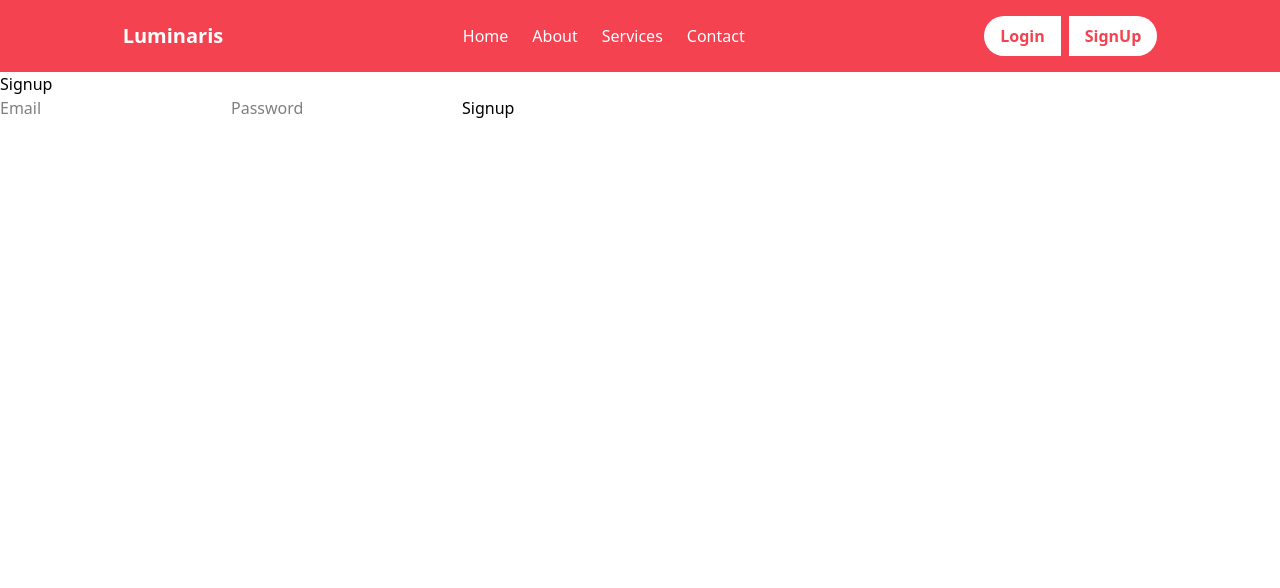
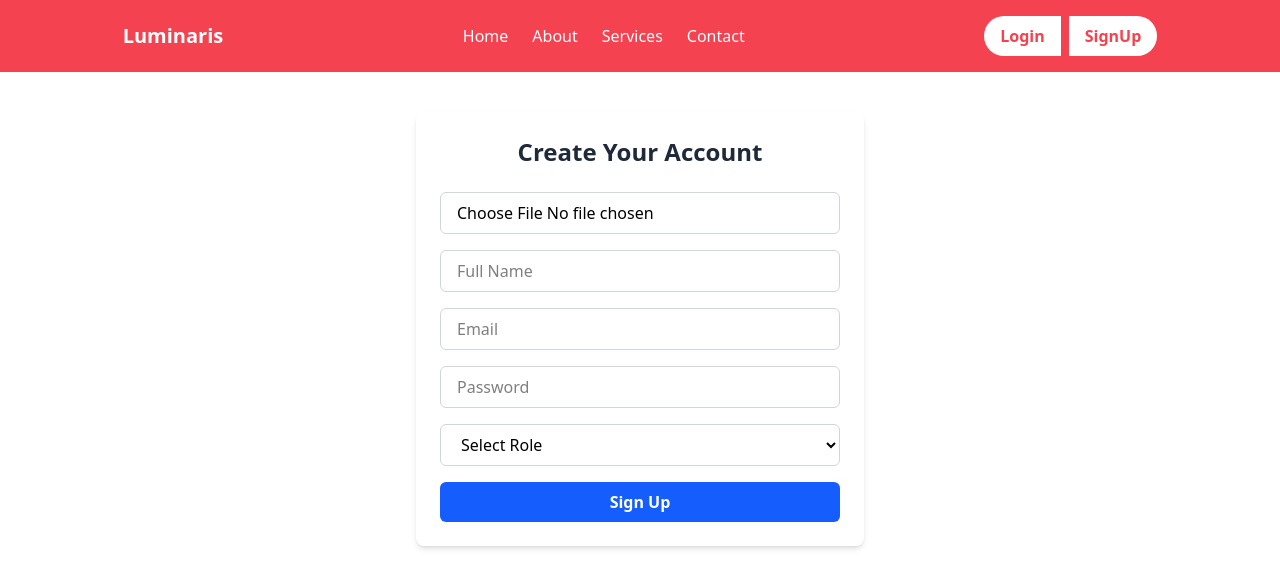
Before and after one commit to inzamulhaque1/Luminaris-client, a React (Vite) app: page /signup in a window 1280 px wide. Shown: the top 588 px of the page. Built offline with nearby package versions, Linux system fonts and the light colour scheme; no server answers.

Commit message:
create user with database system

```diff
--- a/src/hooks/useAuth.jsx
+++ b/src/hooks/useAuth.jsx
@@ -1,8 +1,54 @@
-import { useContext } from "react";
-import { AuthContext } from "../context/AuthProvider";
+import { createContext, useContext, useState, useEffect } from "react";
+import { jwtDecode } from "jwt-decode"; // Use named import
 
-const useAuth = () => {
-  return useContext(AuthContext);
+const AuthContext = createContext();
+
+export const AuthProvider = ({ children }) => {
+  const [user, setUser] = useState(null);
+  const [token, setToken] = useState(null);
+  const [loading, setLoading] = useState(true);
+
+  useEffect(() => {
+    const storedToken = localStorage.getItem("token");
+    if (storedToken) {
+      try {
+        const decoded = jwtDecode(storedToken);
+        if (decoded.exp * 1000 > Date.now()) { // Check if token is not expired
+          setToken(storedToken);
+          setUser(decoded);
+        } else {
+          localStorage.removeItem("token");
+        }
+      } catch (err) {
+        localStorage.removeItem(err,"token");
+      }
+    }
+    setLoading(false);
+  }, []);
+
+  const login = (token, userData) => {
+    setToken(token);
+    setUser(userData);
+    localStorage.setItem("token", token);
+  };
+
+  const logout = () => {
+    setToken(null);
+    setUser(null);
+    localStorage.removeItem("token");
+  };
+
+  return (
+    <AuthContext.Provider value={{ user, token, login, logout, loading }}>
+      {children}
+    </AuthContext.Provider>
+  );
 };
 
-export default useAuth;
+export const useAuth = () => {
+  const context = useContext(AuthContext);
+  if (!context) {
+    throw new Error("useAuth must be used within an AuthProvider");
+  }
+  return context;
+};
--- a/src/main.jsx
+++ b/src/main.jsx
@@ -3,7 +3,8 @@ import { createRoot } from "react-dom/client";
 import "./index.css";
 import { RouterProvider } from "react-router-dom";
 import { router } from "./routes/routes.jsx";
-import AuthProvider from "./providers/AuthProvider.jsx";
+import { AuthProvider } from "./hooks/useAuth.jsx";
+
 
 createRoot(document.getElementById("root")).render(
   <StrictMode>
--- a/src/pages/Auth/Login.jsx
+++ b/src/pages/Auth/Login.jsx
@@ -1,35 +1,79 @@
-import { useState } from "react";
-import axios from "axios";
+import { useForm } from "react-hook-form";
+
+import { useNavigate } from "react-router-dom";
+import { useAuth } from "../../hooks/useAuth";
 
 const Login = () => {
-  const [email, setEmail] = useState("");
-  const [password, setPassword] = useState("");
-  const [message, setMessage] = useState("");
+  const { register, handleSubmit, formState: { errors } } = useForm();
+  const { login } = useAuth();
+  const navigate = useNavigate();
 
-  const handleLogin = async (e) => {
-    e.preventDefault();
-    setMessage(""); // Reset message before request
-
+  const onSubmit = async (data) => {
     try {
-      const res = await axios.post("http://localhost:5000/login", { email, password });
-      localStorage.setItem("token", res.data.token);
-      setMessage("Login successful!");
-    } catch (err) {
-      console.error("Login error:", err); // Debugging line
-      setMessage(err.response?.data?.message || "Something went wrong. Try again.");
+      const response = await fetch("http://localhost:5000/api/login", {
+        method: "POST",
+        headers: { "Content-Type": "application/json" },
+        body: JSON.stringify(data),
+      });
+      const result = await response.json();
+      if (response.ok) {
+        login(result.token, result.user);
+        navigate("/");
+      } else {
+        alert(`Login failed: ${result.message}`);
+      }
+    } catch (error) {
+      alert(error,"An error occurred during login");
     }
   };
 
-
   return (
-    <div>
-      <h2>Login</h2>
-      <form onSubmit={handleLogin}>
-        <input type="email" placeholder="Email" value={email} onChange={(e) => setEmail(e.target.value)} required />
-        <input type="password" placeholder="Password" value={password} onChange={(e) => setPassword(e.target.value)} required />
-        <button type="submit">Login</button>
+    <div className="max-w-md mx-auto mt-10 p-6 bg-white rounded-lg shadow-md">
+      <h2 className="text-2xl font-bold text-center text-gray-800 mb-6">
+        Welcome Back
+      </h2>
+      <form onSubmit={handleSubmit(onSubmit)} className="space-y-4">
+        <div>
+          <input
+            type="email"
+            {...register("email", {
+              required: "Email is required",
+              pattern: {
+                value: /^\S+@\S+$/i,
+                message: "Invalid email format",
+              },
+            })}
+            placeholder="Email"
+            className="w-full px-4 py-2 border border-gray-300 rounded-md focus:outline-none focus:ring-2 focus:ring-blue-500 focus:border-transparent transition duration-200"
+          />
+          {errors.email && (
+            <p className="text-red-500 text-sm mt-1">{errors.email.message}</p>
+          )}
+        </div>
+        <div>
+          <input
+            type="password"
+            {...register("password", {
+              required: "Password is required",
+              minLength: {
+                value: 6,
+                message: "Password must be at least 6 characters",
+              },
+            })}
+            placeholder="Password"
+            className="w-full px-4 py-2 border border-gray-300 rounded-md focus:outline-none focus:ring-2 focus:ring-blue-500 focus:border-transparent transition duration-200"
+          />
+          {errors.password && (
+            <p className="text-red-500 text-sm mt-1">{errors.password.message}</p>
+          )}
+        </div>
+        <button
+          type="submit"
+          className="w-full bg-blue-600 text-white py-2 rounded-md hover:bg-blue-700 transition duration-200 font-semibold"
+        >
+          Log In
+        </button>
       </form>
-      {message && <p>{message}</p>}
     </div>
   );
 };
--- a/src/pages/Auth/Signup.jsx
+++ b/src/pages/Auth/Signup.jsx
@@ -1,30 +1,125 @@
-import { useState } from "react";
-import axios from "axios";
+import { useForm } from "react-hook-form";
 
 const Signup = () => {
-  const [email, setEmail] = useState("");
-  const [password, setPassword] = useState("");
-  const [message, setMessage] = useState("");
+  const {
+    register,
+    handleSubmit,
+    formState: { errors },
+  } = useForm();
 
-  const handleSignup = async (e) => {
-    e.preventDefault();
+  const onSubmit = async (data) => {
+    const formData = new FormData();
+    formData.append("name", data.name);
+    formData.append("email", data.email);
+    formData.append("password", data.password);
+    formData.append("role", data.role);
+    if (data.image[0]) {
+      formData.append("image", data.image[0]);
+    }
+
     try {
-      const res = await axios.post("http://localhost:5000/signup", { email, password });
-      setMessage(res.data.message);
-    } catch (err) {
-      setMessage(err.response.data.message);
+      const response = await fetch("http://localhost:5000/api/signup", {
+        method: "POST",
+        body: formData,
+      });
+      const result = await response.json();
+      if (response.ok) {
+        console.log("Signup successful:", result);
+        // Handle success (e.g., redirect to login)
+      } else {
+        console.error("Signup failed:", result.message);
+      }
+    } catch (error) {
+      console.error("Signup error:", error);
     }
   };
 
   return (
-    <div>
-      <h2>Signup</h2>
-      <form onSubmit={handleSignup}>
-        <input type="email" placeholder="Email" value={email} onChange={(e) => setEmail(e.target.value)} required />
-        <input type="password" placeholder="Password" value={password} onChange={(e) => setPassword(e.target.value)} required />
-        <button type="submit">Signup</button>
+    <div className="max-w-md mx-auto mt-10 p-6 bg-white rounded-lg shadow-md">
+      <h2 className="text-2xl font-bold text-center text-gray-800 mb-6">
+        Create Your Account
+      </h2>
+      <form onSubmit={handleSubmit(onSubmit)} className="space-y-4">
+      <div>
+          <input
+            type="file"
+            {...register("image")}
+            accept="image/*"
+            className="w-full px-4 py-2 border border-gray-300 rounded-md focus:outline-none focus:ring-2 focus:ring-blue-500 focus:border-transparent transition duration-200"
+          />
+        </div>
+        <div>
+          <input
+            type="text"
+            {...register("name", { required: "Name is required" })}
+            placeholder="Full Name"
+            className="w-full px-4 py-2 border border-gray-300 rounded-md focus:outline-none focus:ring-2 focus:ring-blue-500 focus:border-transparent transition duration-200"
+          />
+          {errors.name && (
+            <p className="text-red-500 text-sm mt-1">{errors.name.message}</p>
+          )}
+        </div>
+
+        <div>
+          <input
+            type="email"
+            {...register("email", {
+              required: "Email is required",
+              pattern: {
+                value: /^\S+@\S+$/i,
+                message: "Invalid email format",
+              },
+            })}
+            placeholder="Email"
+            className="w-full px-4 py-2 border border-gray-300 rounded-md focus:outline-none focus:ring-2 focus:ring-blue-500 focus:border-transparent transition duration-200"
+          />
+          {errors.email && (
+            <p className="text-red-500 text-sm mt-1">{errors.email.message}</p>
+          )}
+        </div>
+
+        <div>
+          <input
+            type="password"
+            {...register("password", {
+              required: "Password is required",
+              minLength: {
+                value: 6,
+                message: "Password must be at least 6 characters",
+              },
+            })}
+            placeholder="Password"
+            className="w-full px-4 py-2 border border-gray-300 rounded-md focus:outline-none focus:ring-2 focus:ring-blue-500 focus:border-transparent transition duration-200"
+          />
+          {errors.password && (
+            <p className="text-red-500 text-sm mt-1">{errors.password.message}</p>
+          )}
+        </div>
+
+        <div>
+          <select
+            {...register("role", { required: "Role is required" })}
+            className="w-full px-4 py-2 border border-gray-300 rounded-md focus:outline-none focus:ring-2 focus:ring-blue-500 focus:border-transparent transition duration-200"
+          >
+            <option value="">Select Role</option>
+            <option value="parent">Parent</option>
+            <option value="teacher">Teacher</option>
+            <option value="student">Student</option>
+          </select>
+          {errors.role && (
+            <p className="text-red-500 text-sm mt-1">{errors.role.message}</p>
+          )}
+        </div>
+
+
+
+        <button
+          type="submit"
+          className="w-full bg-blue-600 text-white py-2 rounded-md hover:bg-blue-700 transition duration-200 font-semibold"
+        >
+          Sign Up
+        </button>
       </form>
-      {message && <p>{message}</p>}
     </div>
   );
 };
--- a/src/providers/AuthProvider.jsx
+++ /dev/null
@@ -1,47 +0,0 @@
-import { createContext, useEffect, useState } from "react";
-import useAxiosPublic from "../hooks/useAxiosPublic";
-
-export const AuthContext = createContext();
-
-const AuthProvider = ({ children }) => {
-  const [user, setUser] = useState(null);
-  const [loading, setLoading] = useState(true);
-  const axiosPublic = useAxiosPublic();
-
-  useEffect(() => {
-    const fetchUser = async () => {
-      try {
-        const { data } = await axiosPublic.get("/users");
-        setUser(data.data);
-      } catch (error) {
-        console.error("Error fetching user:", error);
-      } finally {
-        setLoading(false);
-      }
-    };
-
-    fetchUser();
-  }, [axiosPublic]);
-
-  const login = (userData) => {
-    setUser(userData);
-  };
-
-  const logout = () => {
-    setUser(null);
-  };
-
-  console.log(user);
-  const authInfo = {
-    user,
-    loading,
-    login,
-    logout,
-  };
-
-  return (
-    <AuthContext.Provider value={authInfo}>{children}</AuthContext.Provider>
-  );
-};
-
-export default AuthProvider;
```
Also changed, not shown: src/Shared/Navbar.jsx (+28 -8 lines).
